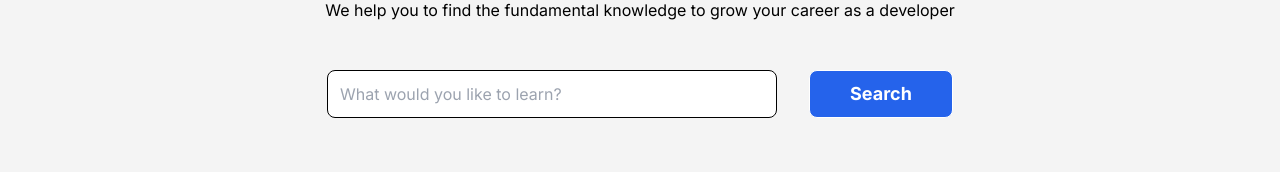
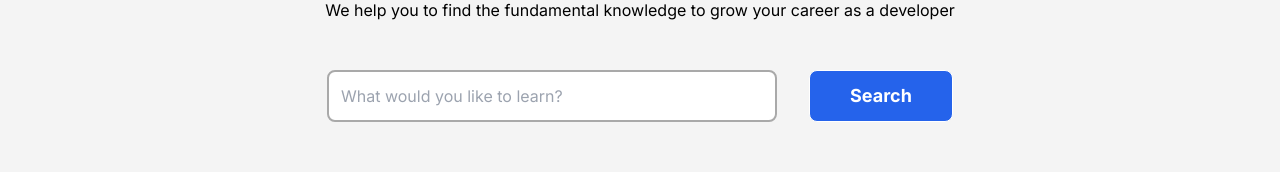
Before and after one commit to swaron-io/swaron.io, a Next.js app: page / in a window 1280 px wide. Shown: the part 338-510 px from the top of the page. Built offline with nearby package versions, Linux system fonts and the light colour scheme.

Commit message:
styles(search): add border-color mid_gray

```diff
--- a/src/app/page.tsx
+++ b/src/app/page.tsx
@@ -22,7 +22,7 @@ export default function Home() {
       <div className="flex justify-center rounded-lg pt-12">
         <input
           placeholder="What would you like to learn?"
-          className="flex h-12 w-[450px] rounded-lg border p-3"
+          className="flex w-[450px] rounded-lg border-2 border-mid_gray p-3"
         />
         <button className="ml-8 w-36 rounded-lg border  bg-blue text-lg font-bold text-white hover:bg-light_blue">
           Search
```
